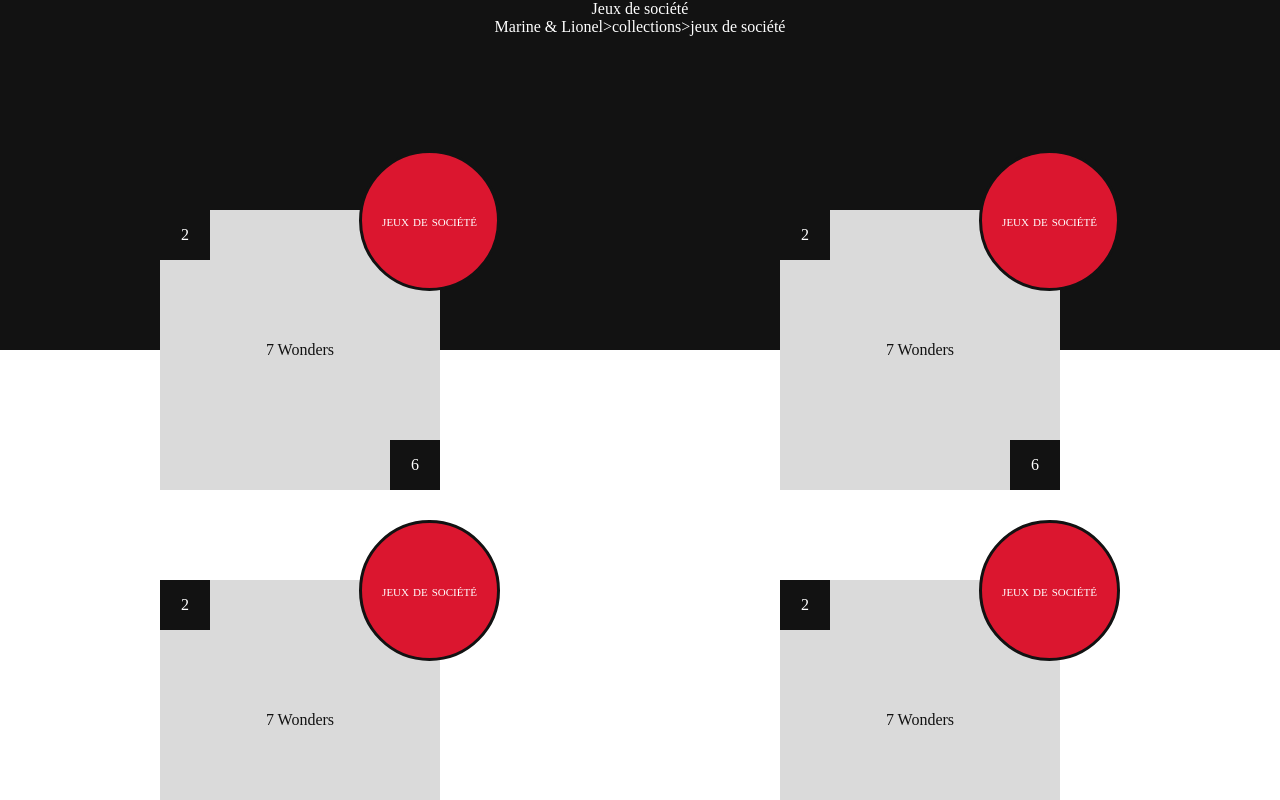
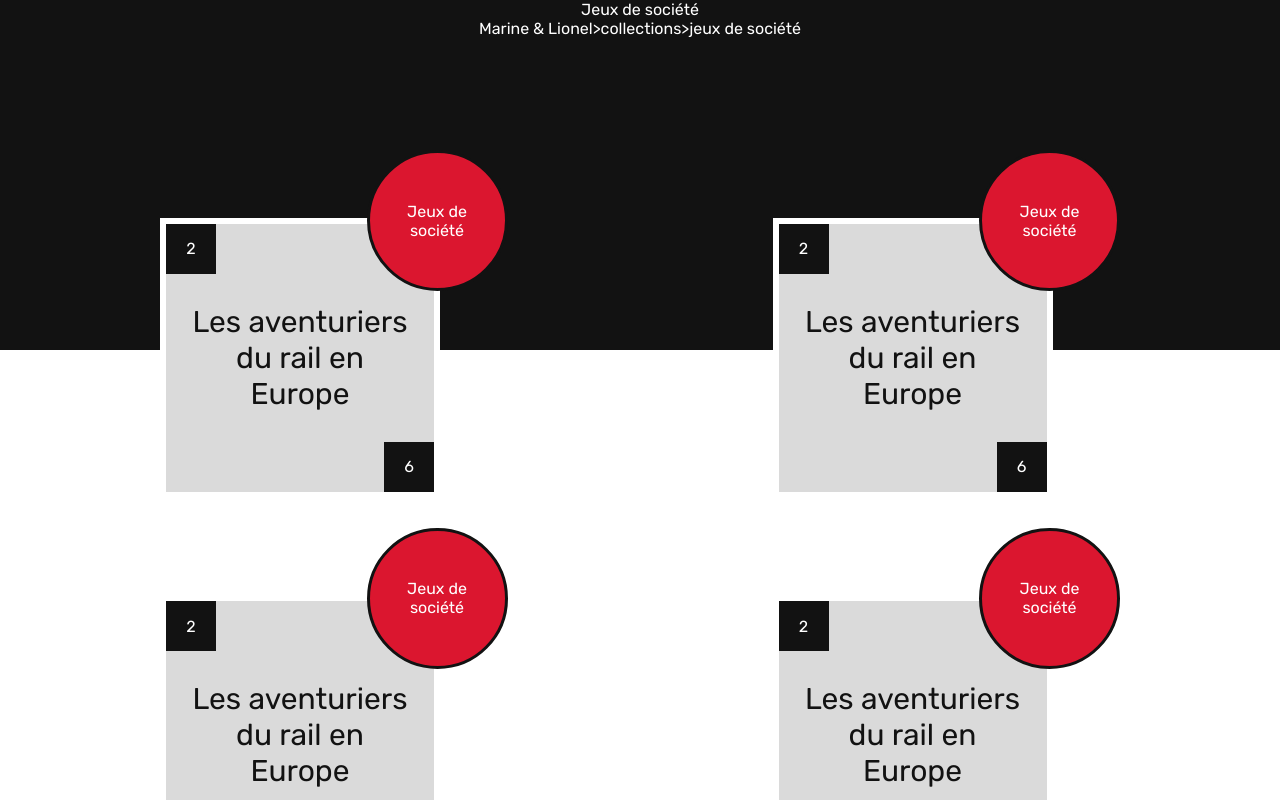
Before and after one commit to LionelMullot/StuffIt, an Angular app: page / in a window 1280 px wide. Shown: the top 800 px of the page. Built offline with nearby package versions, Linux system fonts and the light colour scheme.

Commit message:
Design item box

```diff
--- a/angular.json
+++ b/angular.json
@@ -23,7 +23,6 @@
               "src/assets"
             ],
             "styles": [
-              "src/styles/reset.scss",
               "src/styles.scss"
             ],
             "scripts": []
@@ -73,7 +72,6 @@
             "tsConfig": "src/tsconfig.spec.json",
             "karmaConfig": "src/karma.conf.js",
             "styles": [
-              "src/styles/reset.scss",
               "src/styles.scss"
             ],
             "scripts": [],
--- a/src/app/components/item-box/item-box.component.html
+++ b/src/app/components/item-box/item-box.component.html
@@ -2,11 +2,11 @@
   <div class="item-content">
     <div class="item-content-number serial">2</div>
     <div class="item-content-title">
-      <p>7 Wonders</p>
+      <p>Les aventuriers du rail en Europe</p>
     </div>
     <div class="item-content-number child">6</div>
   </div>
   <div class="item-category">
-    <p class="item-category-title">jeux de société</p>
+    <p class="item-category-title">Jeux de société</p>
   </div>
 </div>
--- a/src/app/components/item-box/item-box.component.scss
+++ b/src/app/components/item-box/item-box.component.scss
@@ -1,8 +1,11 @@
 @import './src/styles/utils.scss';
 
+$category-size:135px;
 :host {
-  width: 340px;
-  height: 340px;
+  width: 280px;
+  height: 280px;
+  margin-right: $category-size / 2;
+  margin-top: $category-size / 2;
 }
 
 .item {
@@ -24,10 +27,21 @@
     width: 280px;
     height: 280px;
 
+    border: 6px solid $white;
+    box-sizing: border-box;
+
     background: $grey;
 
     &-title {
       color: $light-black;
+      font-size: 30px;
+      overflow: hidden;
+      display: -webkit-box;
+      -webkit-line-clamp: 3;
+      /* autoprefixer: ignore next */
+      -webkit-box-orient: vertical;
+      padding: 0 22px;
+      text-align: center;
     }
 
     &-number {
@@ -57,15 +71,15 @@
 
   &-category {
     position: absolute;
-    top: 0;
-    right: 0;
+    top: -$category-size / 2;
+    right: -$category-size / 2;
 
     display: flex;
     justify-content: center;
     align-items: center;
 
-    width: 135px;
-    height: 135px;
+    width: $category-size;
+    height: $category-size;
 
     background: $pink;
     border: 3px solid $light-black;
@@ -75,7 +89,6 @@
       padding: 0 15px;
       color: $white;
       text-align: center;
-      font-variant: small-caps;
     }
   }
 }
--- a/src/styles.scss
+++ b/src/styles.scss
@@ -0,0 +1,5 @@
+@import './styles/reset.scss';
+@import './styles/utils.scss';
+body {
+  font-family: 'Rubik', sans-serif;
+}
--- /dev/null
+++ b/src/styles/fonts.scss
@@ -0,0 +1 @@
+@import url('https://fonts.googleapis.com/css?family=Rubik');
--- a/src/styles/utils.scss
+++ b/src/styles/utils.scss
@@ -1,2 +1,3 @@
 @import './mixin.scss';
 @import './variables.scss';
+@import './fonts.scss';
```
Also changed, not shown: 1 other file (tests, documents, lock files or other folders).
